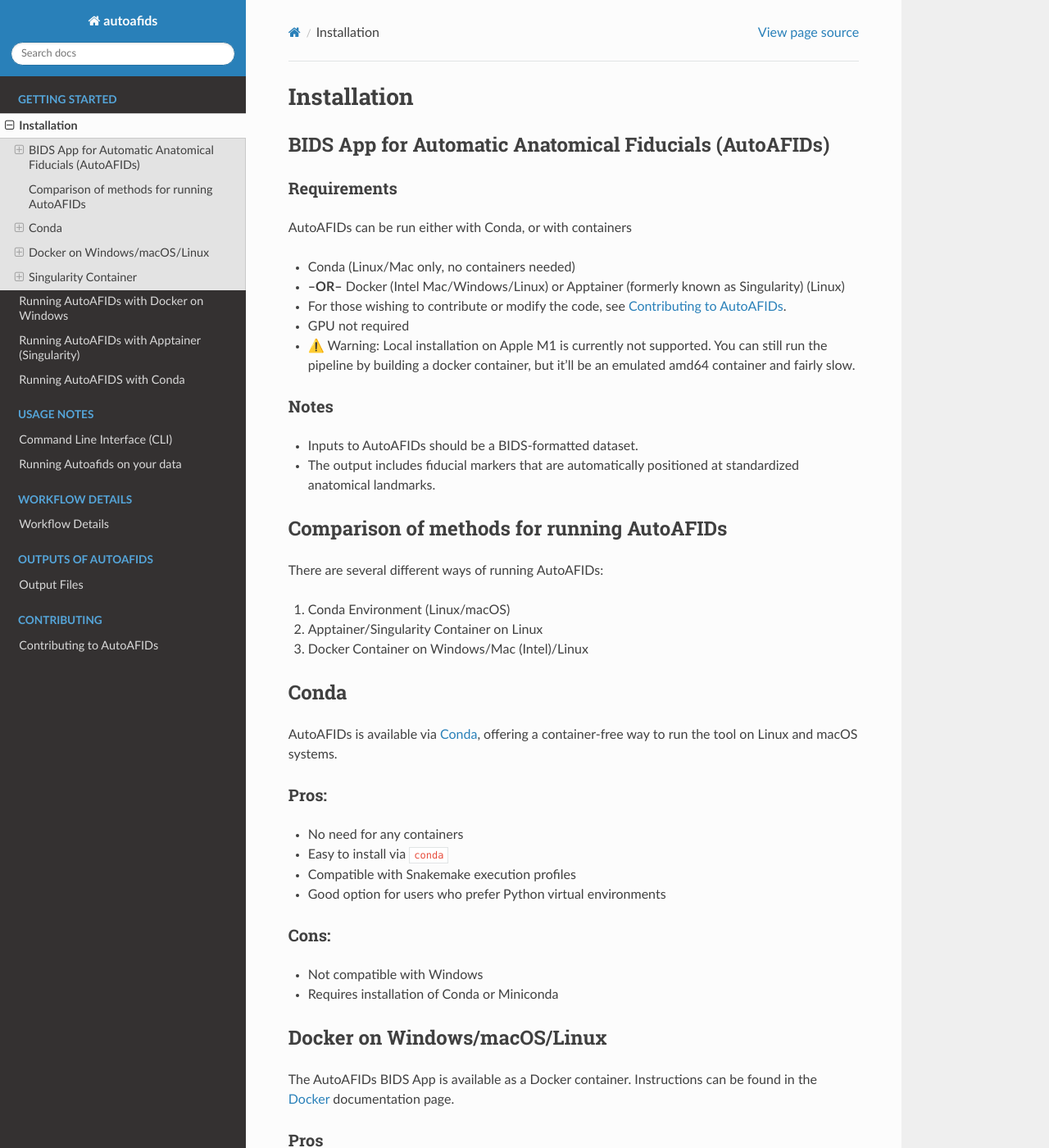
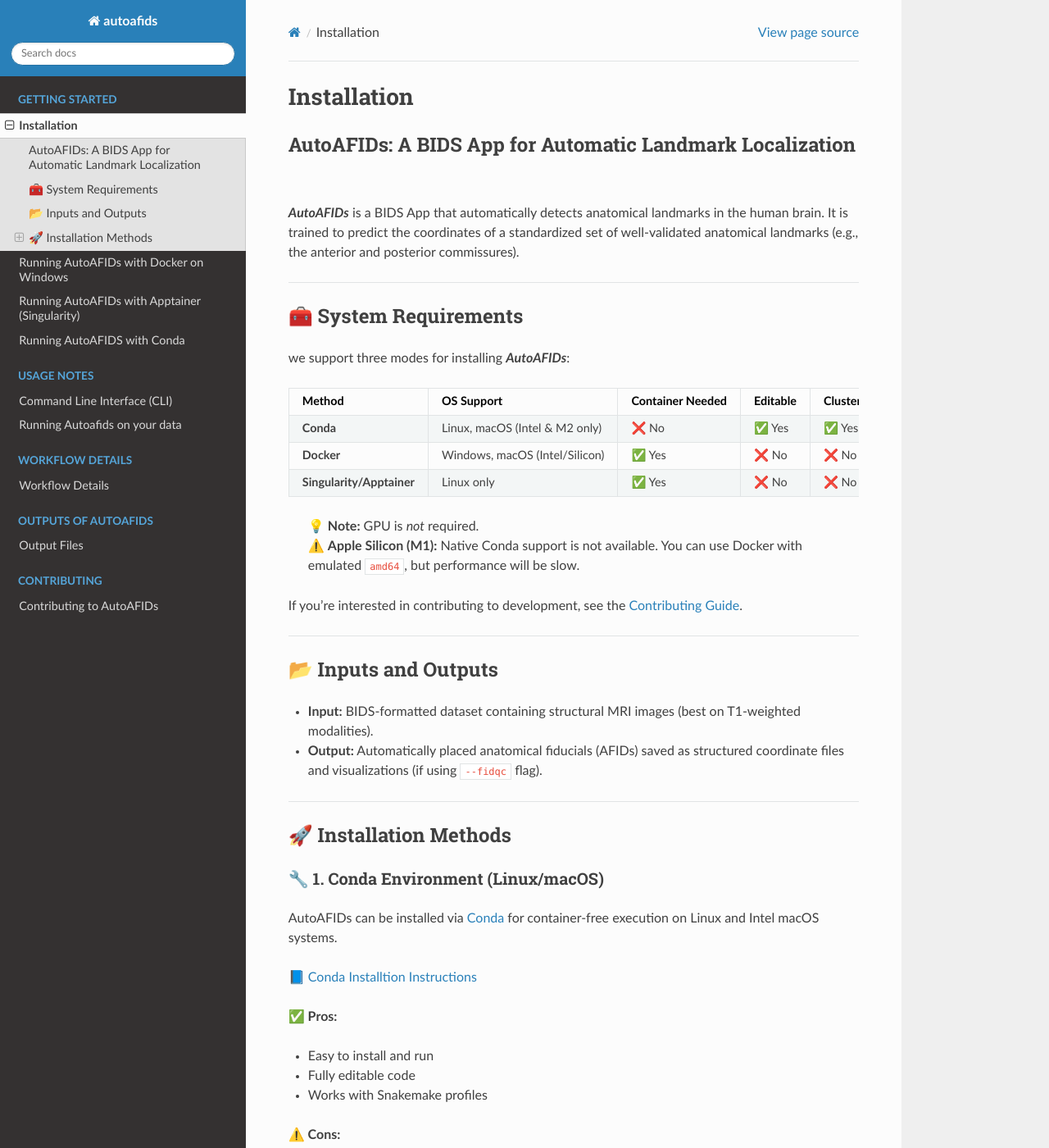
Before and after one commit to afids/autoafids, a Sphinx documentation site: the page built from docs/getting_started/installation.md, in a window 1280 px wide and 1400 px high. Shown: the whole window at 82% size. Built offline with Sphinx 7.4.7 and the Read the Docs theme 3.1.0, drawn with Linux system fonts in a browser that asks for light colours; some of the changed text lies outside the part shown.

Commit message:
Revise installation guide with improved structure and comparison table

```diff
--- a/docs/getting_started/installation.md
+++ b/docs/getting_started/installation.md
@@ -1,63 +1,82 @@
 # Installation
 
-## BIDS App for Automatic Anatomical Fiducials (AutoAFIDs)
+## AutoAFIDs: A BIDS App for Automatic Landmark Localization
 
-### Requirements
+***AutoAFIDs*** is a BIDS App that automatically detects anatomical landmarks in the human brain. It is trained to predict the coordinates of a standardized set of well-validated anatomical landmarks (e.g., the anterior and posterior commissures).
 
-AutoAFIDs can be run either with Conda, or with containers
--   Conda (Linux/Mac only, no containers needed)
--   **--OR--**  Docker (Intel Mac/Windows/Linux) or Apptainer (formerly known as Singularity) (Linux)
--   For those wishing to contribute or modify the code, see [Contributing to AutoAFIDs](https://autoafids.readthedocs.io/en/latest/contributing/contributing.html).
--   GPU not required
-- ⚠️ Warning: Local installation on Apple M1 is currently not supported. You can still run the pipeline by building a docker container, but it'll be an emulated amd64 container and fairly slow.
+---
 
-### Notes
-- Inputs to AutoAFIDs should be a BIDS-formatted dataset.
-- The output includes fiducial markers that are automatically positioned at standardized anatomical landmarks.
+## 🧰 System Requirements
 
-## Comparison of methods for running AutoAFIDs
+we support three modes for installing ***AutoAFIDs***:
 
-There are several different ways of running AutoAFIDs:
+| Method                | OS Support                  | Container Needed | Editable | Cluster Profiles | Notes                                |
+|-----------------------|-----------------------------|------------------|----------|------------------|---------------------------------------|
+| **Conda**             | Linux, macOS (Intel & M2 only)   | ❌ No            | ✅ Yes   | ✅ Yes           | Recommended for most local setups     |
+| **Docker**            | Windows, macOS (Intel/Silicon) | ✅ Yes     | ❌ No    | ❌ No            | Works cross-platform (slow on M1)     |
+| **Singularity/Apptainer** | Linux only             | ✅ Yes           | ❌ No    | ❌ No            | Good for HPC or shared environments   |
 
-1. Conda Environment (Linux/macOS)
-2. Apptainer/Singularity Container on Linux
-3. Docker Container on Windows/Mac (Intel)/Linux
+> 💡 **Note:** GPU is *not* required.
+> ⚠️ **Apple Silicon (M1):** Native Conda support is not available. You can use Docker with emulated `amd64`, but performance will be slow.
 
-## Conda
+If you're interested in contributing to development, see the [Contributing Guide](https://autoafids.readthedocs.io/en/latest/contributing/contributing.html).
 
-AutoAFIDs is available via [Conda](https://docs.conda.io/), offering a container-free way to run the tool on Linux and macOS systems.
+---
 
-### Pros:
-- No need for any containers
-- Easy to install via `conda`
-- Compatible with Snakemake execution profiles
-- Good option for users who prefer Python virtual environments
+## 📂 Inputs and Outputs
 
-### Cons:
-- Not compatible with Windows
-- Requires installation of Conda or Miniconda
+- **Input:** BIDS-formatted dataset containing structural MRI images (best on T1-weighted modalities).
+- **Output:** Automatically placed anatomical fiducials (AFIDs) saved as structured coordinate files and visualizations (if using `--fidqc` flag).
 
-## Docker on Windows/macOS/Linux
+---
 
-The AutoAFIDs BIDS App is available as a Docker container. Instructions can be found in the [Docker](https://autoafids.readthedocs.io/en/latest/getting_started/docker.html) documentation page.
+## 🚀 Installation Methods
 
-### Pros
-- Compatible with non-Linux systems, including Apple Silicon (M1, M2)
-- All dependencies are contained within a single container
+### 🔧 1. Conda Environment (Linux/macOS)
 
-### Cons
-- Typically not possible on shared machines
-- Cannot use Snakemake cluster execution profiles
-- Cannot edit code within the container
+AutoAFIDs can be installed via [Conda](https://docs.conda.io/) for container-free execution on Linux and Intel macOS systems.
 
-## Singularity Container
+📘 [Conda Installtion Instructions](https://autoafids.readthedocs.io/en/latest/getting_started/conda.html)
 
-The same Docker container can also be used with Singularity (now Apptainer). Instructions can be found in the [Singularity](https://autoafids.readthedocs.io/en/latest/getting_started/singularity.html) documentation page.
 
-### Pros
-- All dependencies are packaged within a single `.sif` file
-- Compatible with shared systems where Singularity is installed
+**✅ Pros:**
+- Easy to install and run
+- Fully editable code
+- Works with Snakemake profiles
 
-### Cons
-- Cannot use Snakemake cluster execution profiles
-- Cannot edit code within the container
+**⚠️ Cons:**
+- Not supported on Windows or Apple Silicon (M1) system
+- Requires Conda or Miniconda
+
+---
+
+### 🐳 2. Docker Container (Windows/Linux/macOS Intel)
+
+A pre-built Docker container is available with all dependencies bundled.
+
+📘 [Docker Setup Instructions](https://autoafids.readthedocs.io/en/latest/getting_started/docker.html)
+
+**✅ Pros:**
+- Cross-platform support, including limited M1 compatibility via emulation
+- All dependencies packaged in a single file
+
+**⚠️ Cons:**
+- Cannot edit code inside the container
+- Not compatible with Snakemake cluster execution
+- May not be usable on shared systems (e.g., university clusters)
+
+---
+
+### 🧪 3. Singularity / Apptainer (Linux)
+
+Use [Singularity](https://apptainer.org/) (now Apptainer) to convert the Docker image into a `.sif` file for HPC or institutional clusters.
+
+📘 [Singularity Setup Instructions](https://autoafids.readthedocs.io/en/latest/getting_started/singularity.html)
+
+**✅ Pros:**
+- Ideal for shared Linux systems
+- All dependencies packaged in a single file
+
+**⚠️ Cons:**
+- Cannot edit code inside the container
+- Not compatible with Snakemake cluster execution
```
